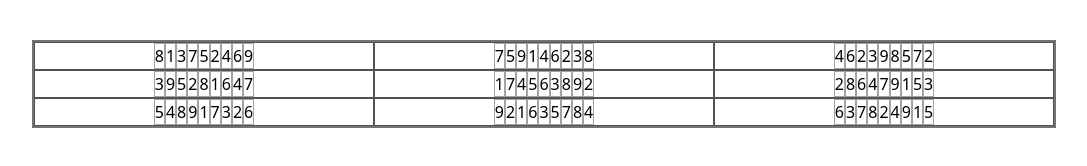
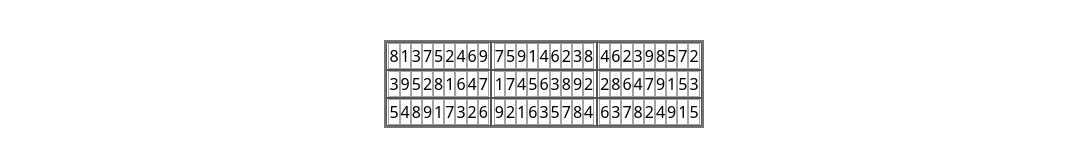
Before and after one commit to KoutaKawase/Sudoku, a website built with Vite: page index.html in a window 1280 px wide. Shown: the whole page, without its empty margins (96-1183 px from the left). Built offline with nearby package versions, Linux system fonts and the light colour scheme; some packages are replaced by stand-ins of ours.

Commit message:
style: 💄 wip

```diff
--- a/index.html
+++ b/index.html
@@ -14,7 +14,7 @@
 <body>
   <div id="app">
     <div id="container" class="flex justify-center">
-      <div class="border-2 border-neutral-500 grid grid-cols-3 grid-rows-3 w-4/5 mt-10">
+      <div class="border-2 border-neutral-500 grid grid-cols-3 grid-rows-3 lg:w-1/4 w-4/5 mt-10">
         <div class="sudoku-box" id="sudoku-box1">
           <div class="cell" id="cell1"></div>
           <div class="cell" id="cell2"></div>
```
